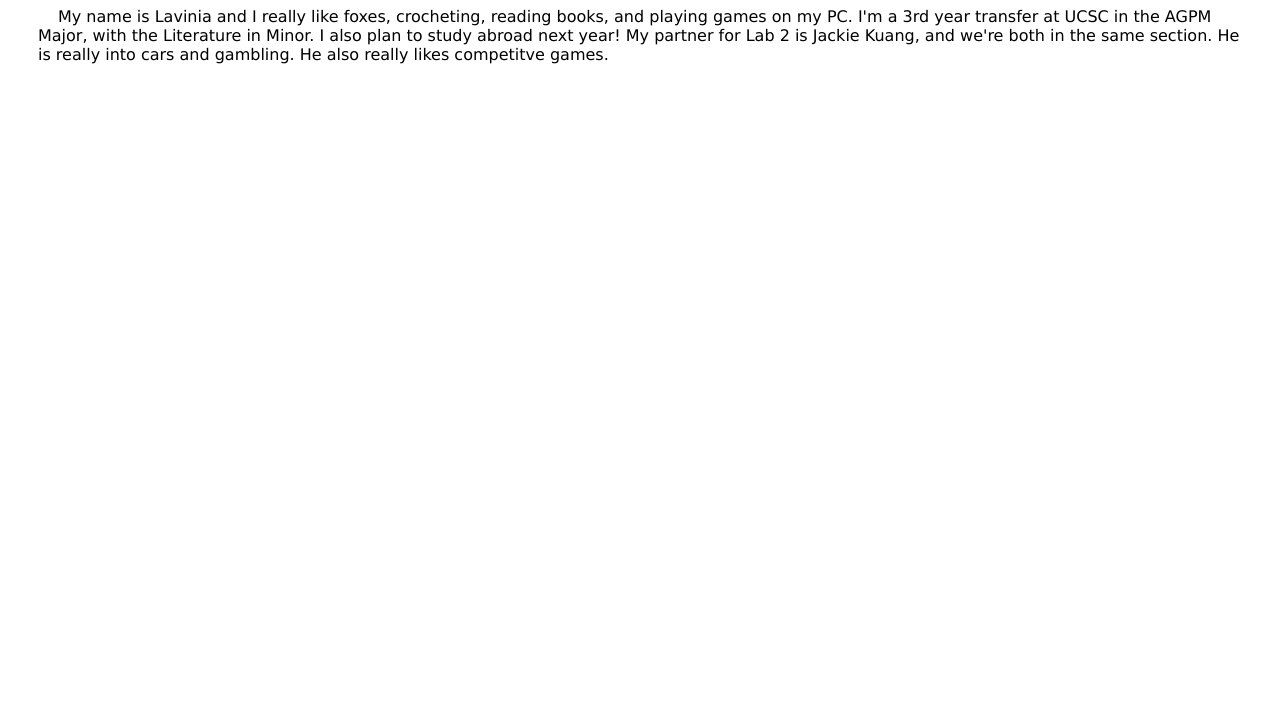
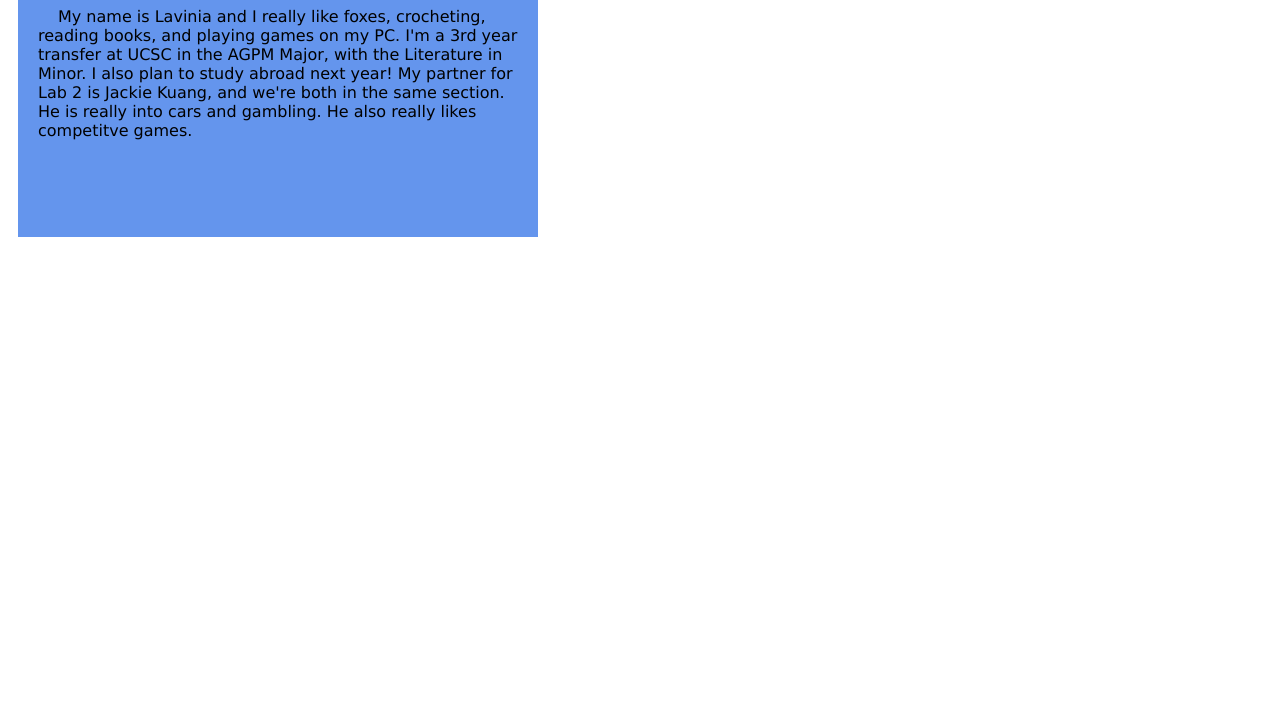
Before and after one commit to sickofsadness/Art101C, a plain HTML site: page lab2/index.html in a window 1280 px wide. Shown: the part 93-800 px from the top of the page. Drawn offline with Linux system fonts and the light colour scheme.

Commit message:
color change

```diff
--- a/lab2/css/lab.css
+++ b/lab2/css/lab.css
@@ -10,8 +10,8 @@
 }
 
 #content {
-    background-color:brown
-    width 500px;
+    background-color:cornflowerblue;
+    width:500px;
     min-height: 300px;
     padding: 10px;
     margin: 10px;
```
